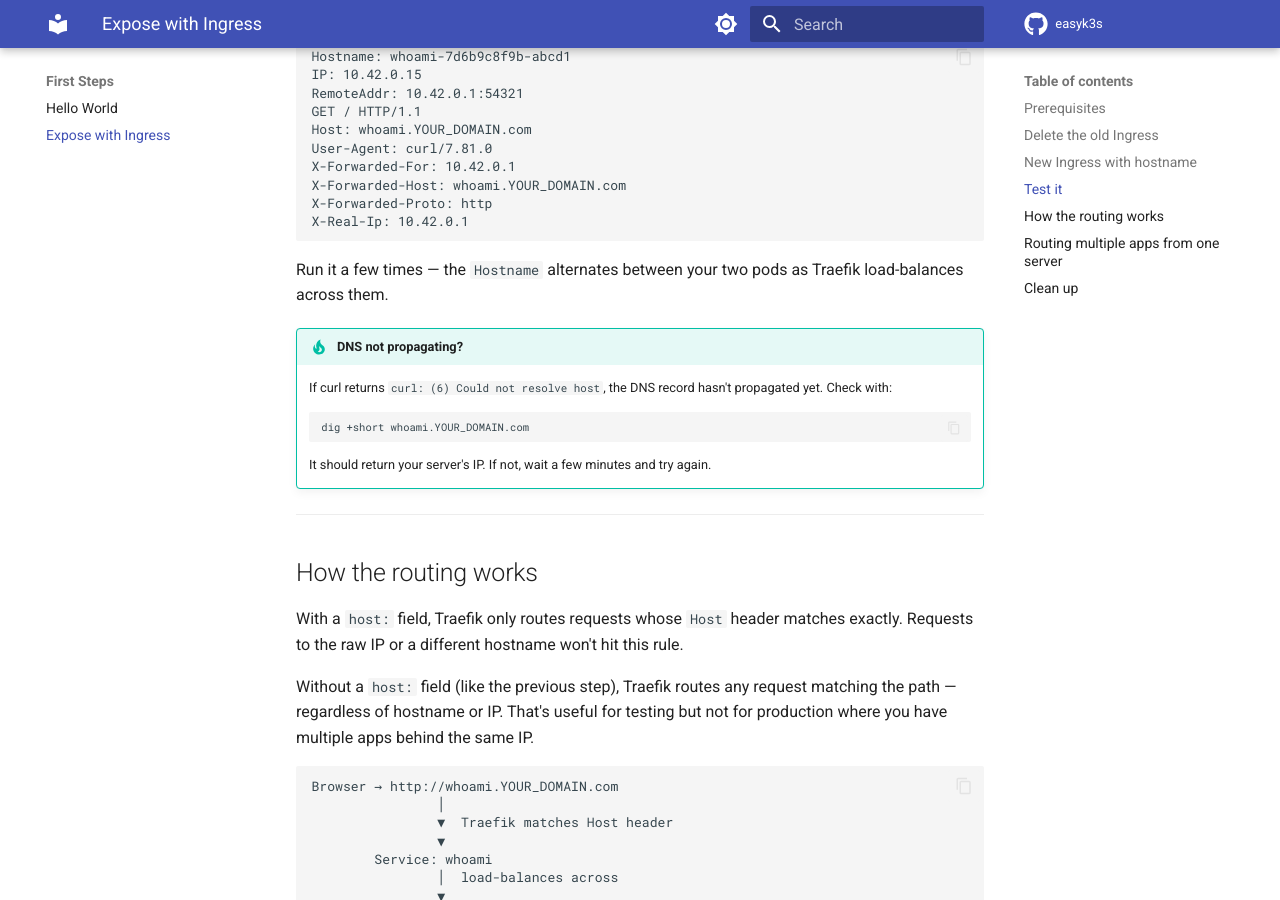
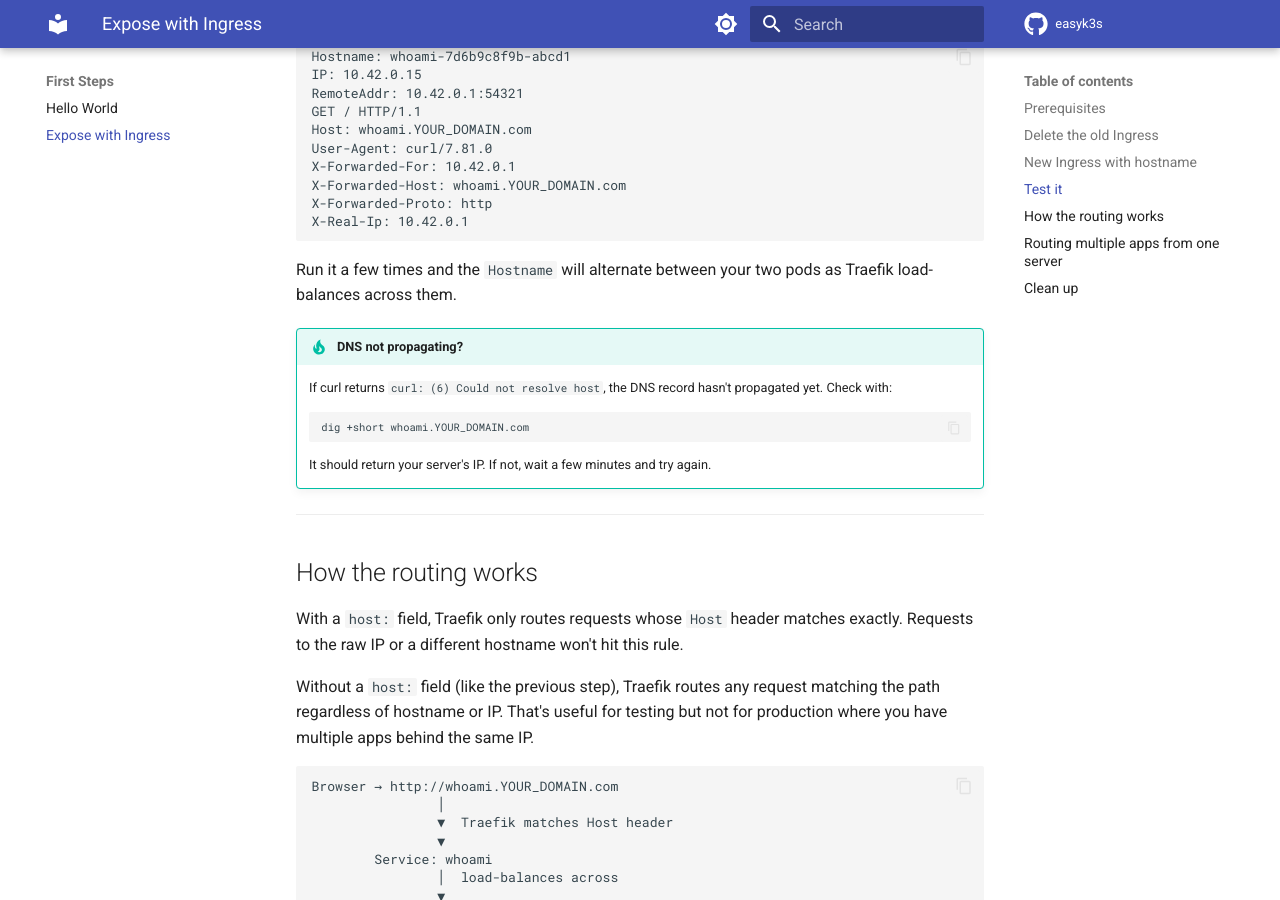
Before and after one commit to persunde/easyk3s, an MkDocs documentation site: the page built from docs/first-steps/expose-ingress.md, in a window 1280 px wide and 900 px high, scrolled down 1478 px. Built offline with MkDocs 1.6.1 and Material for MkDocs 9.7.7, drawn with Linux system fonts in a browser that asks for light colours; comment, search, counter and statistics services are not loaded; some of the changed text lies outside the part shown.

Commit message:
fix: improve sentence structure and spelling mistakes

````diff
--- a/docs/first-steps/expose-ingress.md
+++ b/docs/first-steps/expose-ingress.md
@@ -73,7 +73,7 @@ X-Forwarded-Proto: http
 X-Real-Ip: 10.42.0.1
 ```
 
-Run it a few times — the `Hostname` alternates between your two pods as Traefik load-balances across them.
+Run it a few times and the `Hostname` will alternate between your two pods as Traefik load-balances across them.
 
 !!! tip "DNS not propagating?"
     If curl returns `curl: (6) Could not resolve host`, the DNS record hasn't propagated yet. Check with:
@@ -88,7 +88,7 @@ Run it a few times — the `Hostname` alternates between your two pods as Traefi
 
 With a `host:` field, Traefik only routes requests whose `Host` header matches exactly. Requests to the raw IP or a different hostname won't hit this rule.
 
-Without a `host:` field (like the previous step), Traefik routes any request matching the path — regardless of hostname or IP. That's useful for testing but not for production where you have multiple apps behind the same IP.
+Without a `host:` field (like the previous step), Traefik routes any request matching the path regardless of hostname or IP. That's useful for testing but not for production where you have multiple apps behind the same IP.
 
 ```
 Browser → http://whoami.YOUR_DOMAIN.com
````
Also changed, not shown: other parts of docs/first-steps/expose-ingress.md (+1 -1 lines).
